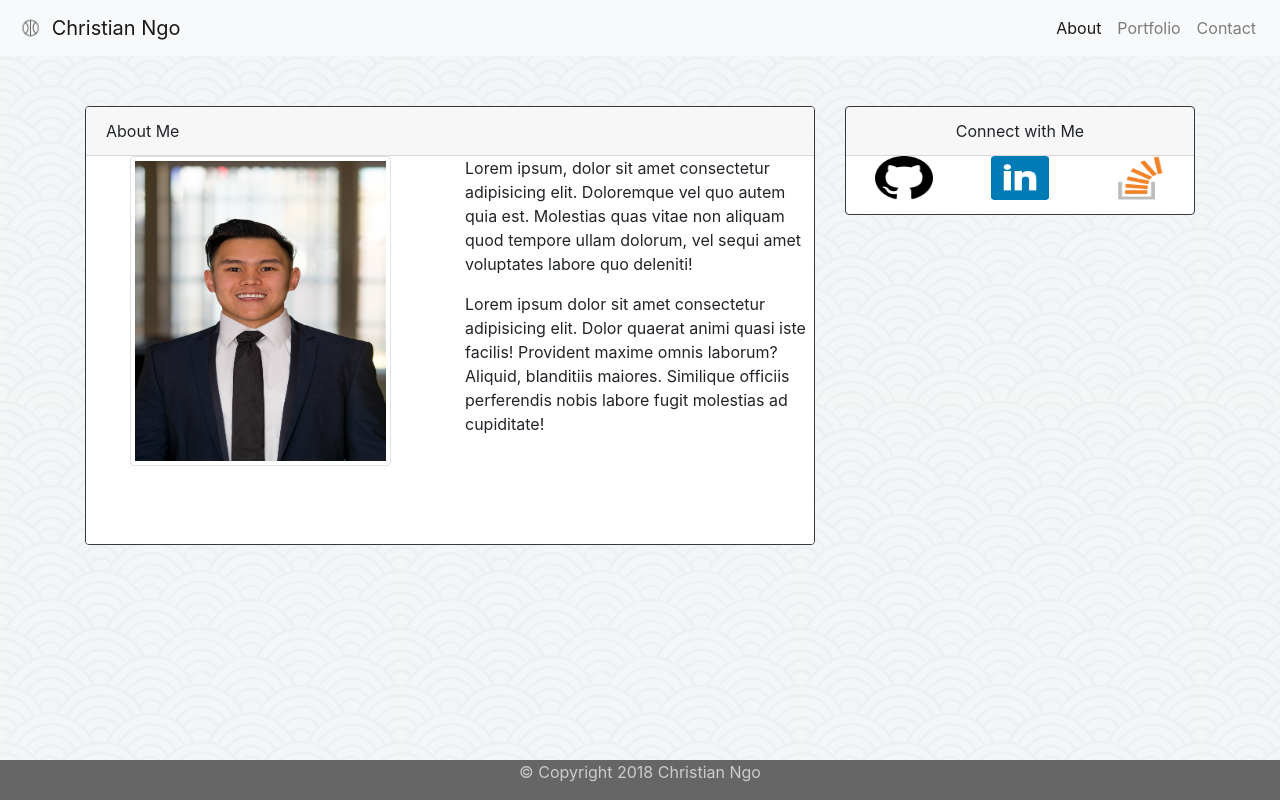
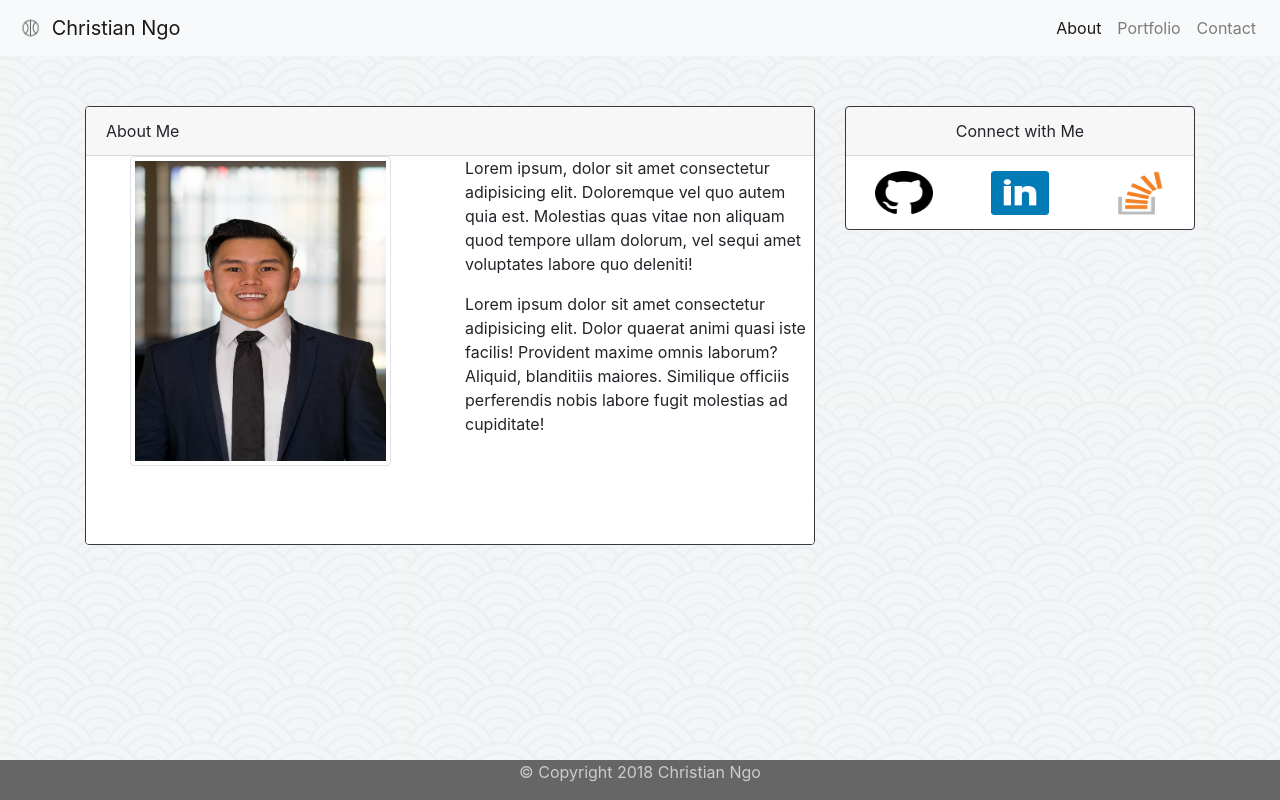
Before and after one commit to cngo23/Bootstrap-Portfolio, a plain HTML site: page index.html in a window 1280 px wide. Drawn offline with nearby package versions, Linux system fonts and the light colour scheme.

Commit message:
margin ad

```diff
--- a/assets/css/bsstyle.css
+++ b/assets/css/bsstyle.css
@@ -113,3 +113,8 @@ a:active {
     overflow: auto;
 
 }
+
+
+.wrapper {
+    margin-top: 15px;
+}
```
